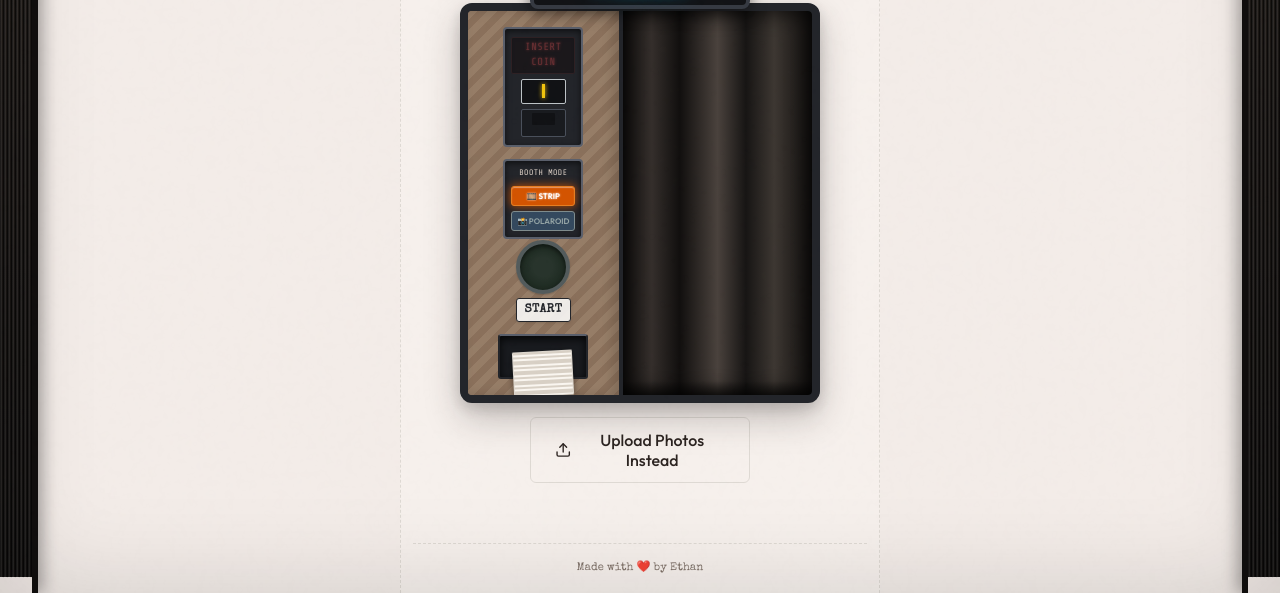
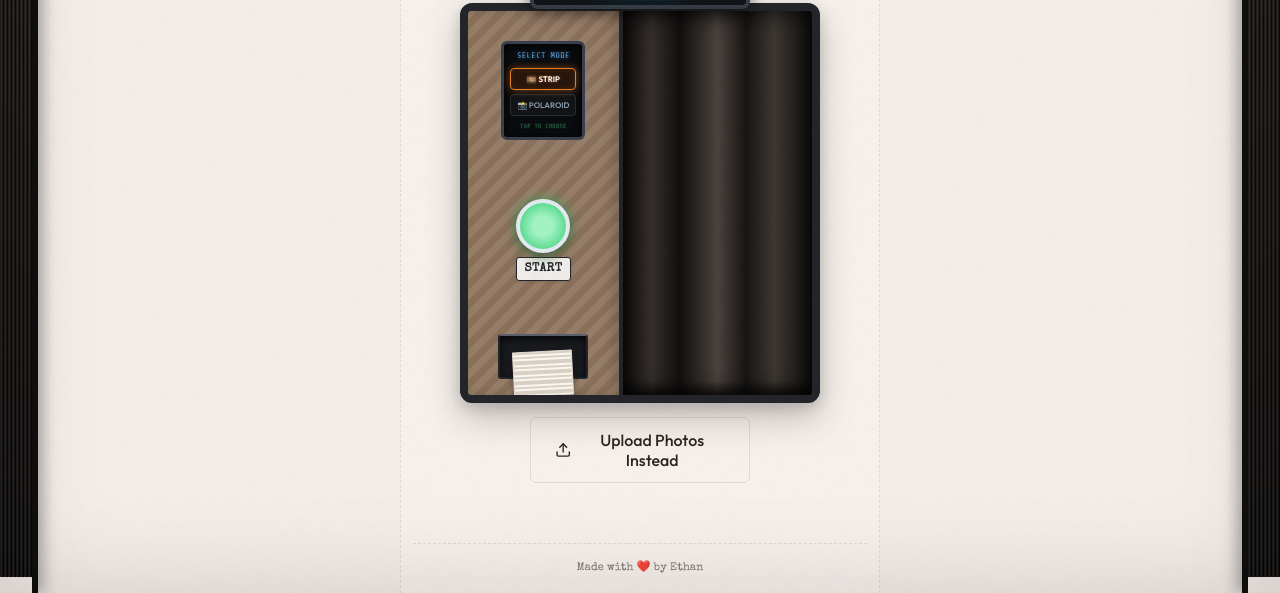
Before and after one commit to blacklabs-eljohn/Vintage-Photobooth, a website built with Vite: page index.html in a window 1280 px wide. Shown: the part 207-800 px from the top of the page. Built offline with nearby package versions, Linux system fonts and the light colour scheme.

Commit message:
feat: replace coin slot mechanism with a touchscreen console and add associated audio feedback

```diff
--- a/src/style.css
+++ b/src/style.css
@@ -386,120 +386,124 @@ body::after {
   box-shadow: inset -6px 0 12px rgba(0,0,0,0.15);
 }
 
-/* Coin slot component */
-.coin-door-wrapper {
-  background: #23252a;
-  border: 2px solid #5a5f6b;
+/* Embedded Touchscreen Console */
+.cabinet-tablet-console {
+  background: #0a0c10;
+  border: 3px solid #3a3f4b;
+  border-radius: 6px;
+  width: 84px;
+  padding: 6px;
+  margin-top: 14px;
+  display: flex;
+  flex-direction: column;
+  align-items: center;
+  gap: 6px;
+  box-shadow:
+    inset 0 2px 8px rgba(0,0,0,0.9),
+    0 0 8px rgba(100, 180, 255, 0.08);
+  position: relative;
+  overflow: hidden;
+}
+
+/* CRT Scanline overlay */
+.cabinet-tablet-console::after {
+  content: "";
+  position: absolute;
+  inset: 0;
+  pointer-events: none;
+  background: repeating-linear-gradient(
+    0deg,
+    transparent,
+    transparent 2px,
+    rgba(0, 0, 0, 0.15) 2px,
+    rgba(0, 0, 0, 0.15) 4px
+  );
+  z-index: 2;
   border-radius: 4px;
-  width: 80px;
-  height: 120px;
-  padding: 8px 6px;
-  display: flex;
-  flex-direction: column;
-  align-items: center;
-  justify-content: space-between;
-  box-shadow: inset 0 2px 6px rgba(0,0,0,0.6);
-}
-
-.arcade-led-display {
-  background: #0d0101;
-  border: 1.5px solid #451a1a;
-  border-radius: 2px;
-  color: #ef4444;
+}
+
+.tablet-screen-title {
   font-family: var(--font-led);
-  font-size: 0.65rem;
-  padding: 2px 4px;
-  text-align: center;
-  width: 100%;
-  box-shadow: inset 0 1px 3px rgba(0,0,0,0.9);
+  font-size: 0.5rem;
+  color: #64b5f6;
+  text-shadow: 0 0 4px rgba(100, 181, 246, 0.6);
   text-transform: uppercase;
   letter-spacing: 0.5px;
-  text-shadow: 0 0 3px #ef4444;
-  animation: led-blink 1.4s infinite steps(2);
+  text-align: center;
   user-select: none;
 }
 
-@keyframes led-blink {
-  0%, 100% { opacity: 0.35; }
+.tablet-mode-cards {
+  display: flex;
+  flex-direction: column;
+  gap: 4px;
+  width: 100%;
+  z-index: 3;
+}
+
+.tablet-mode-card {
+  width: 100%;
+  background: rgba(255, 255, 255, 0.04);
+  border: 1.5px solid rgba(255, 255, 255, 0.1);
+  border-radius: 4px;
+  color: #8899aa;
+  font-family: var(--font-sans);
+  font-size: 0.5rem;
+  padding: 5px 4px;
+  cursor: pointer;
+  transition: all 0.25s ease;
+  text-align: center;
+  font-weight: 700;
+  text-transform: uppercase;
+  user-select: none;
+  position: relative;
+}
+
+.tablet-mode-card:hover {
+  background: rgba(255, 255, 255, 0.08);
+  border-color: rgba(255, 255, 255, 0.25);
+  color: #ccd6e0;
+}
+
+.tablet-mode-card.active-strip {
+  background: rgba(211, 84, 0, 0.15);
+  border-color: #e67e22;
+  color: #fff;
+  box-shadow: 0 0 8px rgba(230, 126, 34, 0.5), inset 0 0 6px rgba(230, 126, 34, 0.15);
+  text-shadow: 0 0 3px rgba(230, 126, 34, 0.6);
+}
+
+.tablet-mode-card.active-polaroid {
+  background: rgba(241, 196, 15, 0.12);
+  border-color: #f1c40f;
+  color: #fff;
+  box-shadow: 0 0 8px rgba(241, 196, 15, 0.5), inset 0 0 6px rgba(241, 196, 15, 0.1);
+  text-shadow: 0 0 3px rgba(241, 196, 15, 0.6);
+}
+
+.tablet-marquee {
+  font-family: var(--font-led);
+  font-size: 0.38rem;
+  color: #4ade80;
+  text-shadow: 0 0 3px rgba(74, 222, 128, 0.5);
+  text-align: center;
+  text-transform: uppercase;
+  letter-spacing: 0.3px;
+  animation: marquee-blink 2s infinite steps(2);
+  user-select: none;
+  z-index: 3;
+}
+
+@keyframes marquee-blink {
+  0%, 100% { opacity: 0.5; }
   50% { opacity: 1; }
 }
-
-.arcade-led-display.ready {
-  color: #22c55e;
-  border-color: #1a452a;
-  text-shadow: 0 0 4px #22c55e;
-  animation: none;
-  opacity: 1;
-}
-
-.coin-slot {
-  width: 45px;
-  height: 25px;
-  background: #111215;
-  border: 1.5px solid #bdc3c7;
-  position: relative;
-  border-radius: 2px;
-  cursor: pointer;
-  transition: all 0.1s ease;
-}
-
-.coin-slot:hover {
-  border-color: #f1c40f;
-  box-shadow: 0 0 5px rgba(241, 196, 15, 0.4);
-}
-
-.coin-slot:active {
-  transform: scale(0.96);
-}
-
-.coin-slot::after {
-  content: "";
-  position: absolute;
-  top: 4px;
-  left: 20px;
-  width: 3px;
-  height: 14px;
-  background: #f1c40f;
-  box-shadow: 0 0 4px #f1c40f;
-}
-
-.coin-return {
-  width: 45px;
-  height: 28px;
-  background: #191b1f;
-  border: 1.5px solid #4a505b;
-  border-radius: 2px;
-  position: relative;
-}
-
-.coin-return::after {
-  content: "";
-  position: absolute;
-  top: 3px;
-  left: 10px;
-  width: 23px;
-  height: 12px;
-  background: #111215;
-  border-radius: 1px;
-}
-
-.shake-warning {
-  animation: coin-door-shake 0.4s ease;
-}
-
-@keyframes coin-door-shake {
-  0%, 100% { transform: translateX(0); }
-  20%, 60% { transform: translateX(-4px); }
-  40%, 80% { transform: translateX(4px); }
-}
-
 /* Mechanical blinking START button */
 .arcade-start-button-wrapper {
   display: flex;
   flex-direction: column;
   align-items: center;
   gap: 4px;
-  margin-top: -10px;
 }
 
 .arcade-start-btn {
@@ -507,7 +511,7 @@ body::after {
   height: 54px;
   border-radius: 50%;
   background: radial-gradient(circle, #2ecc71 30%, #27ae60 100%);
-  border: 4px solid #e2e8f0; /* chrome ring */
+  border: 4px solid #e2e8f0;
   box-shadow: 0 4px 8px rgba(0,0,0,0.3), inset 0 1px 3px rgba(255,255,255,0.4);
   cursor: pointer;
   position: relative;
@@ -531,25 +535,6 @@ body::after {
   box-shadow: 0 2px 4px rgba(0,0,0,0.5);
   animation: none;
   background: #27ae60;
-}
-
-.arcade-start-btn.locked {
-  background: radial-gradient(circle, #3d5043 30%, #203325 100%) !important;
-  border-color: #7f8c8d !important;
-  box-shadow: inset 0 2px 4px rgba(0,0,0,0.5), 0 1px 2px rgba(0,0,0,0.2) !important;
-  cursor: not-allowed !important;
-  animation: none !important;
-  pointer-events: none;
-  filter: brightness(0.65);
-}
-
-.cabinet-panel-right.locked {
-  cursor: not-allowed;
-}
-
-.cabinet-panel-right.locked:hover .cabinet-curtain {
-  transform: none !important;
-  animation: none !important;
 }
 
 .arcade-btn-label {
@@ -575,6 +560,7 @@ body::after {
   width: 90px;
   height: 45px;
   position: relative;
+  margin-top: -6px;
   box-shadow: inset 0 3px 8px rgba(0,0,0,0.8);
   display: flex;
   justify-content: center;
@@ -1624,68 +1610,6 @@ input:focus-visible {
   outline-offset: 2px;
 }
 
-/* --- Polaroid Mode & Pre-Booth Selector styles --- */
-.cabinet-mode-selector {
-  display: flex;
-  flex-direction: column;
-  align-items: center;
-  gap: 5px;
-  background: #23252a;
-  border: 2px solid #5a5f6b;
-  border-radius: 4px;
-  padding: 6px;
-  width: 80px;
-  box-shadow: inset 0 2px 6px rgba(0,0,0,0.6);
-  user-select: none;
-}
-
-.mode-label {
-  font-family: var(--font-led);
-  font-size: 0.5rem;
-  color: #dfd3c8;
-  margin-bottom: 2px;
-  letter-spacing: 0.5px;
-  text-transform: uppercase;
-  text-align: center;
-}
-
-.mode-btn {
-  width: 100%;
-  background: #34495e;
-  border: 1px solid #7f8c8d;
-  border-radius: 3px;
-  color: #95a5a6;
-  font-family: var(--font-sans);
-  font-size: 0.5rem;
-  padding: 4px 2px;
-  cursor: pointer;
-  transition: all 0.2s ease;
-  text-align: center;
-  font-weight: 700;
-  text-transform: uppercase;
-}
-
-.mode-btn:hover {
-  border-color: #bdc3c7;
-  color: #ecf0f1;
-}
-
-.mode-btn.active#modeStripBtn {
-  background: #d35400; /* Glowing amber/orange */
-  border-color: #e67e22;
-  color: #fff;
-  box-shadow: 0 0 10px rgba(211, 84, 0, 0.9), inset 0 1px 1px rgba(255,255,255,0.4);
-  text-shadow: 0 0 2px #fff;
-}
-
-.mode-btn.active#modePolaroidBtn {
-  background: #f1c40f; /* Glowing warm yellow */
-  border-color: #f39c12;
-  color: #23252a;
-  box-shadow: 0 0 10px rgba(241, 196, 15, 0.9), inset 0 1px 1px rgba(255,255,255,0.4);
-  text-shadow: 0 0 1.5px rgba(255,255,255,0.5);
-}
-
 /* Polaroid Live Preview Styles */
 .photostrip-paper.mode-polaroid {
   max-width: 250px;
--- a/src/views/LandingView.ts
+++ b/src/views/LandingView.ts
@@ -5,7 +5,6 @@ export class LandingView implements AppView {
   private state: AppState;
   private audio: AudioManager;
   private onViewChange: (view: 'camera-setup' | 'customize') => void;
-  private coinInserted: boolean = false;
 
   constructor(
     state: AppState,
@@ -30,25 +29,21 @@ export class LandingView implements AppView {
 
           <!-- The Physical Photobooth Cabinet facade -->
           <div class="booth-cabinet" id="cabinetBody">
-            <!-- Left panel: Control Board (Arcade Button, Coin Slot, Dispenser) -->
+            <!-- Left panel: Control Board (Tablet Console, Start Button, Dispenser) -->
             <div class="cabinet-panel-left">
-              <!-- Coin slot door with LED credit screen -->
-              <div class="coin-door-wrapper">
-                <div class="arcade-led-display" id="coinLedDisplay">insert coin</div>
-                <div class="coin-slot" id="coinSlotBtn" title="Insert Coin (Click to Insert)"></div>
-                <div class="coin-return"></div>
-              </div>
-
-              <!-- Mode Selector -->
-              <div class="cabinet-mode-selector" id="modeSelectorPanel">
-                <span class="mode-label">Booth Mode</span>
-                <button class="mode-btn ${isStrip ? 'active' : ''}" id="modeStripBtn" title="3-Shot Photostrip">🎞️ Strip</button>
-                <button class="mode-btn ${!isStrip ? 'active' : ''}" id="modePolaroidBtn" title="1-Shot Polaroid">📸 Polaroid</button>
+              <!-- Embedded Touchscreen Console -->
+              <div class="cabinet-tablet-console" id="tabletConsole">
+                <span class="tablet-screen-title">Select Mode</span>
+                <div class="tablet-mode-cards">
+                  <button class="tablet-mode-card ${isStrip ? 'active-strip' : ''}" id="modeStripBtn" title="3-Shot Photostrip">🎞️ Strip</button>
+                  <button class="tablet-mode-card ${!isStrip ? 'active-polaroid' : ''}" id="modePolaroidBtn" title="1-Shot Polaroid">📸 Polaroid</button>
+                </div>
+                <span class="tablet-marquee">Tap to choose</span>
               </div>
 
               <!-- Start Button -->
               <div class="arcade-start-button-wrapper">
-                <button class="arcade-start-btn locked" id="arcadeStartBtn" title="Start Session"></button>
+                <button class="arcade-start-btn" id="arcadeStartBtn" title="Start Session"></button>
                 <span class="arcade-btn-label">START</span>
               </div>
 
@@ -56,8 +51,8 @@ export class LandingView implements AppView {
               <div class="paper-dispenser" title="Photo Strip Exit"></div>
             </div>
 
-            <!-- Right panel: Draped curtains doorway (starts locked) -->
-            <div class="cabinet-panel-right locked" id="cabinetCurtainDoor" title="Step Inside">
+            <!-- Right panel: Draped curtains doorway -->
+            <div class="cabinet-panel-right" id="cabinetCurtainDoor" title="Step Inside">
               <div class="cabinet-curtain"></div>
               <div class="booth-shadow-bottom"></div>
             </div>
@@ -77,62 +72,34 @@ export class LandingView implements AppView {
     // Hook elements
     const arcadeStartBtn = container.querySelector('#arcadeStartBtn') as HTMLButtonElement;
     const cabinetCurtainDoor = container.querySelector('#cabinetCurtainDoor') as HTMLElement;
-    const coinSlotBtn = container.querySelector('#coinSlotBtn') as HTMLElement;
-    const coinLedDisplay = container.querySelector('#coinLedDisplay') as HTMLElement;
     const uploadPhotosBtn = container.querySelector('#uploadPhotosBtn');
     const hiddenFileInput = container.querySelector('#hiddenFileInput') as HTMLInputElement;
+    const tabletMarquee = container.querySelector('.tablet-marquee') as HTMLElement;
 
     const modeStripBtn = container.querySelector('#modeStripBtn') as HTMLButtonElement;
     const modePolaroidBtn = container.querySelector('#modePolaroidBtn') as HTMLButtonElement;
 
-    // Insert Coin action
-    coinSlotBtn?.addEventListener('click', () => {
-      if (this.coinInserted) return;
-      this.coinInserted = true;
-
-      // Play arcade metallic coin drop chime
-      this.audio.playCoinDrop();
-
-      // Enable LED status and button animations
-      if (coinLedDisplay) {
-        coinLedDisplay.innerText = 'ready';
-        coinLedDisplay.classList.add('ready');
-      }
-      arcadeStartBtn?.classList.remove('locked');
-      cabinetCurtainDoor?.classList.remove('locked');
-    });
-
-    // Mode Selector actions
+    // Mode Selector actions on the tablet console
     modeStripBtn?.addEventListener('click', () => {
       if (this.state.boothMode === 'strip') return;
-      this.audio.playTypewriter();
+      this.audio.playBeep();
       this.state.boothMode = 'strip';
-      modeStripBtn.classList.add('active');
-      modePolaroidBtn.classList.remove('active');
+      modeStripBtn.classList.add('active-strip');
+      modePolaroidBtn.classList.remove('active-polaroid');
+      if (tabletMarquee) tabletMarquee.textContent = '▶ Strip ready';
     });
 
     modePolaroidBtn?.addEventListener('click', () => {
       if (this.state.boothMode === 'polaroid') return;
-      this.audio.playTypewriter();
+      this.audio.playBeep();
       this.state.boothMode = 'polaroid';
-      modePolaroidBtn.classList.add('active');
-      modeStripBtn.classList.remove('active');
+      modePolaroidBtn.classList.add('active-polaroid');
+      modeStripBtn.classList.remove('active-strip');
+      if (tabletMarquee) tabletMarquee.textContent = '▶ Polaroid ready';
     });
 
+    // Start action — always available (no coin gate)
     const startAction = () => {
-      if (!this.coinInserted) {
-        // Warning feedback: tick sound and shake coin door wrapper
-        this.audio.playTick();
-
-        const coinDoor = container.querySelector('.coin-door-wrapper');
-        if (coinDoor) {
-          coinDoor.classList.remove('shake-warning');
-          void (coinDoor as HTMLElement).offsetWidth; // force reflow
-          coinDoor.classList.add('shake-warning');
-          setTimeout(() => coinDoor.classList.remove('shake-warning'), 500);
-        }
-        return;
-      }
       this.audio.playTypewriter();
       this.onViewChange('camera-setup');
     };
```
Also changed, not shown: src/components/AudioManager.ts (+37 -0 lines).
